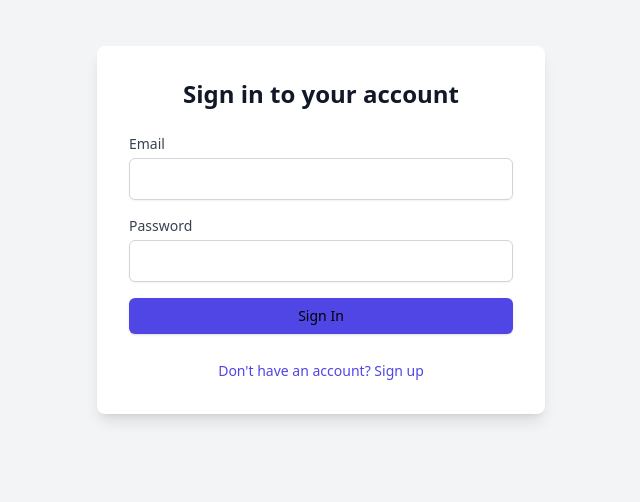
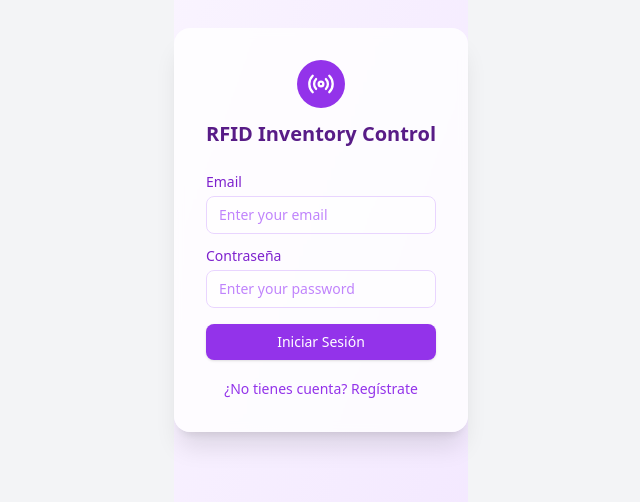
Before and after one commit to ValHazka12/Test, a React (Vite) app: page / in a window 1280 px wide. Shown: the part 170-672 px from the top of the page, without its empty margins (319-959 px from the left). Built offline with nearby package versions, Linux system fonts and the light colour scheme.

Commit message:
AuthForm.tsx

```diff
--- a/src/components/auth/AuthForm.tsx
+++ b/src/components/auth/AuthForm.tsx
@@ -1,6 +1,8 @@
 import { useState } from 'react';
 import { supabase } from '@/lib/supabase';
 import { Button } from '@/components/ui/button';
+import { Label } from '@/components/ui/label';
+import { Radio } from 'lucide-react';
 import toast from 'react-hot-toast';
 
 export function AuthForm() {
@@ -37,53 +39,76 @@ export function AuthForm() {
   };
 
   return (
-    <div className="w-full max-w-md p-8 space-y-6 bg-white rounded-lg shadow-lg">
-      <h2 className="text-2xl font-bold text-center text-gray-900">
-        {isSignUp ? 'Create an account' : 'Sign in to your account'}
+    <div className="min-h-screen flex items-center justify-center bg-gradient-to-br from-purple-50 to-purple-100">
+      <div className="w-full max-w-sm bg-white/80 backdrop-blur-sm rounded-2xl shadow-xl p-8">
+        <div className="flex flex-col items-center">
+          <div className="w-12 h-12 bg-purple-600 rounded-full flex items-center justify-center mb-3">
+            <Radio className="w-7 h-7 text-white" />
+          </div>
+          <h2 className="text-center text-xl font-bold text-purple-900">
+            RFID Inventory Control
           </h2>
-      <form onSubmit={handleSubmit} className="space-y-4">
+        </div>
+        <form className="mt-6 space-y-4" onSubmit={handleSubmit}>
+          <div className="space-y-3">
             <div>
-          <label htmlFor="email" className="block text-sm font-medium text-gray-700">
+              <Label htmlFor="email" className="block text-sm font-medium text-purple-700 mb-1">
                 Email
-          </label>
+              </Label>
+              <div className="relative">
                 <input
                   id="email"
+                  name="email"
                   type="email"
+                  autoComplete="email"
+                  required
                   value={email}
                   onChange={(e) => setEmail(e.target.value)}
-            className="mt-1 block w-full rounded-md border border-gray-300 px-3 py-2 shadow-sm focus:border-indigo-500 focus:outline-none focus:ring-indigo-500"
-            required
+                  className="appearance-none relative block w-full px-3 py-2 border border-purple-200 placeholder-purple-400 text-purple-900 rounded-lg focus:outline-none focus:ring-2 focus:ring-purple-500 focus:border-transparent text-sm bg-white/50"
+                  placeholder="Enter your email"
                 />
               </div>
+            </div>
             <div>
-          <label htmlFor="password" className="block text-sm font-medium text-gray-700">
-            Password
-          </label>
+              <Label htmlFor="password" className="block text-sm font-medium text-purple-700 mb-1">
+                Contraseña
+              </Label>
+              <div className="relative">
                 <input
                   id="password"
+                  name="password"
                   type="password"
+                  autoComplete="current-password"
+                  required
                   value={password}
                   onChange={(e) => setPassword(e.target.value)}
-            className="mt-1 block w-full rounded-md border border-gray-300 px-3 py-2 shadow-sm focus:border-indigo-500 focus:outline-none focus:ring-indigo-500"
-            required
+                  className="appearance-none relative block w-full px-3 py-2 border border-purple-200 placeholder-purple-400 text-purple-900 rounded-lg focus:outline-none focus:ring-2 focus:ring-purple-500 focus:border-transparent text-sm bg-white/50"
+                  placeholder="Enter your password"
                 />
               </div>
+            </div>
+          </div>
+
+          <div>
             <Button
               type="submit"
-          className="w-full bg-indigo-600 hover:bg-indigo-700"
+              className="w-full flex justify-center py-2 px-4 border border-transparent rounded-lg text-white bg-purple-600 hover:bg-purple-700 focus:outline-none focus:ring-2 focus:ring-offset-2 focus:ring-purple-500 transition-colors duration-200 text-sm"
               disabled={isLoading}
             >
-          {isLoading ? 'Loading...' : isSignUp ? 'Sign Up' : 'Sign In'}
+              {isLoading ? 'Processing...' : isSignUp ? 'Registrarse' : 'Iniciar Sesión'}
             </Button>
-      </form>
+          </div>
+
           <div className="text-center">
             <button
               type="button"
               onClick={() => setIsSignUp(!isSignUp)}
-          className="text-sm text-indigo-600 hover:text-indigo-500"
+              className="text-purple-600 hover:text-purple-500 text-sm"
             >
-          {isSignUp ? 'Already have an account? Sign in' : "Don't have an account? Sign up"}
+              {isSignUp ? '¿Ya tienes cuenta? Inicia Sesión' : '¿No tienes cuenta? Regístrate'}
             </button>
+          </div>
+        </form>
       </div>
     </div>
   );
```
Lines whose indentation alone changed are shown as unchanged.
